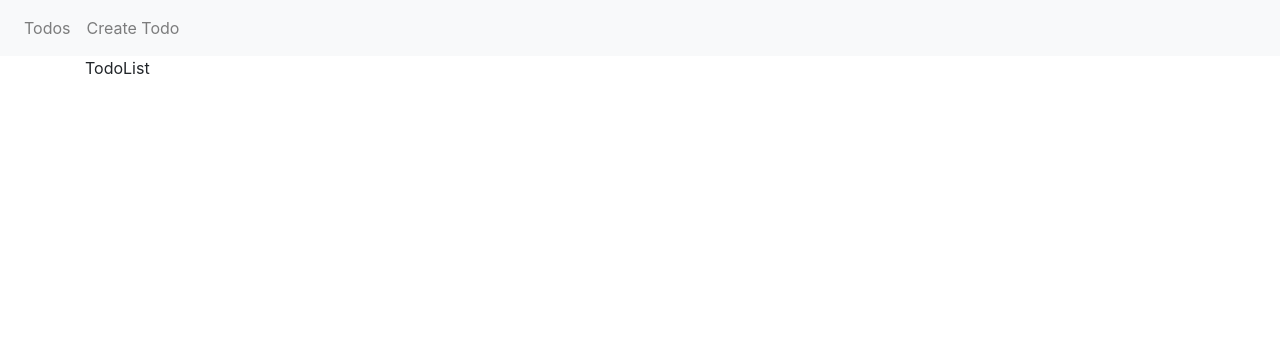
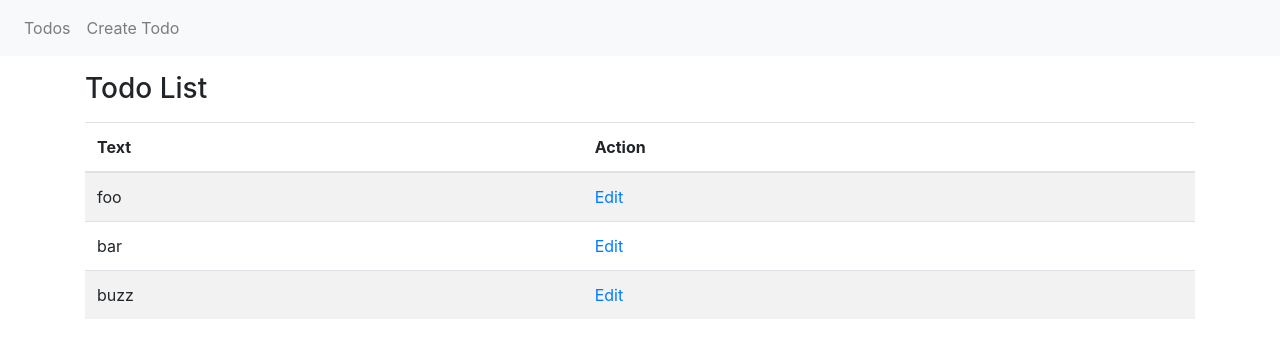
Before and after one commit to kemenykristof/mern-app, a React (Create React App) app: page / in a window 1280 px wide. Shown: the top 358 px of the page. Built offline with nearby package versions, Linux system fonts and the light colour scheme.

Commit message:
todos page created with samples

```diff
--- a/src/CreateTodo.js
+++ b/src/CreateTodo.js
@@ -1,11 +1,15 @@
 import React from "react";
 import { useForm } from "react-hook-form";
+import { useHistory } from "react-router-dom";
 
 export const CreateTodo = () => {
   const { register, handleSubmit } = useForm();
 
+  const history = useHistory();
+
   const onSubmit = handleSubmit((data) => {
     alert(JSON.stringify(data));
+    history.push("/");
   });
 
   return (
--- a/src/TodoList.js
+++ b/src/TodoList.js
@@ -1,5 +1,40 @@
-import React from 'react'
+import React, { useState, useEffect } from "react";
+import { Link } from "react-router-dom";
 
 export const TodoList = () => {
-    return <div className="container">TodoList</div>
-}
+  const [items, setItems] = useState([]);
+
+  useEffect(() => {
+    setItems([
+      { text: "foo", id: 0 },
+      { text: "bar", id: 1 },
+      { text: "buzz", id: 2 },
+    ]);
+  }, []);
+
+  return (
+    <div className="container">
+      <div className="mt-3">
+        <h3>Todo List</h3>
+        <table className="table table-striped mt-3">
+          <thead>
+            <tr>
+              <th>Text</th>
+              <th>Action</th>
+            </tr>
+          </thead>
+          <tbody>
+            {items.map((todo) => (
+              <tr key={todo.id}>
+                <td>{todo.text}</td>
+                <td>
+                  <Link to={`/edit/${todo.id}`}>Edit</Link>
+                </td>
+              </tr>
+            ))}
+          </tbody>
+        </table>
+      </div>
+    </div>
+  );
+};
```
